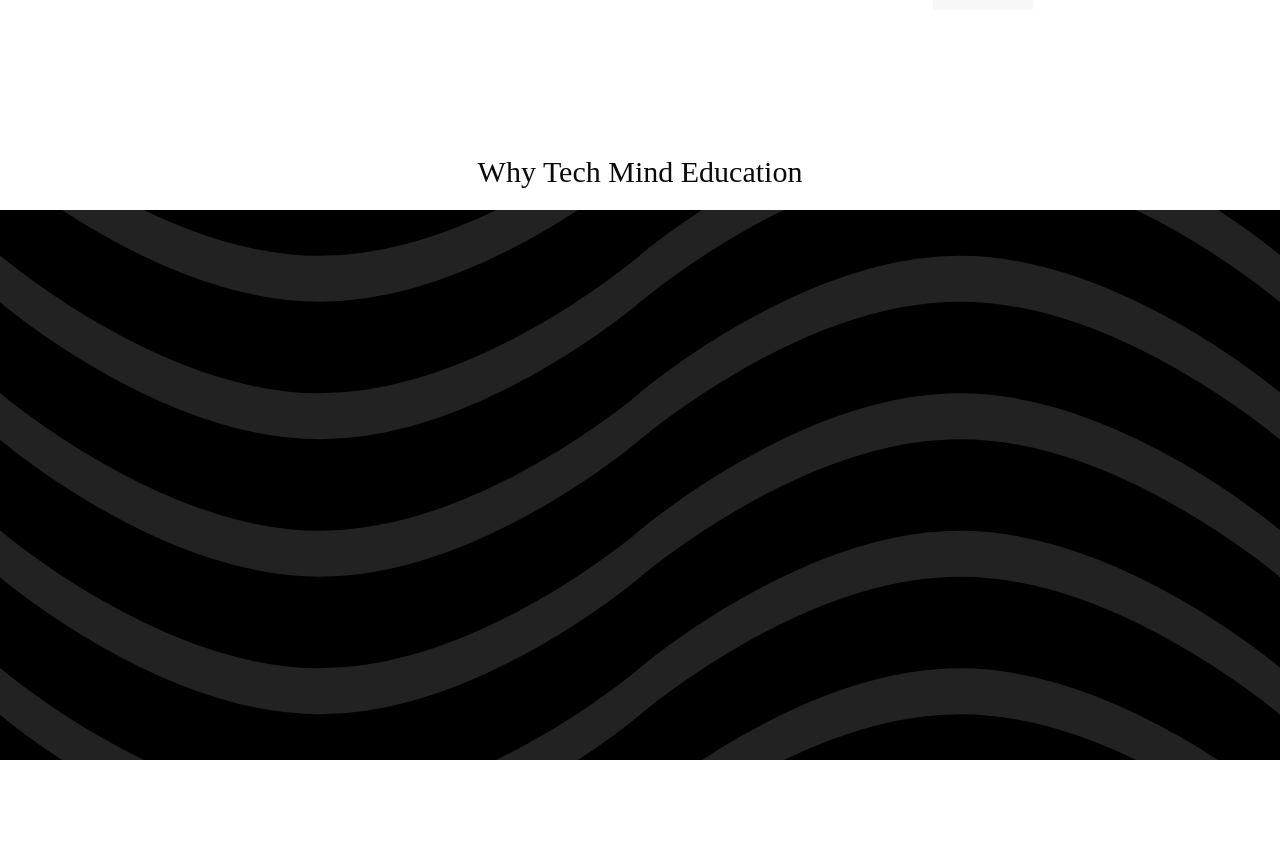
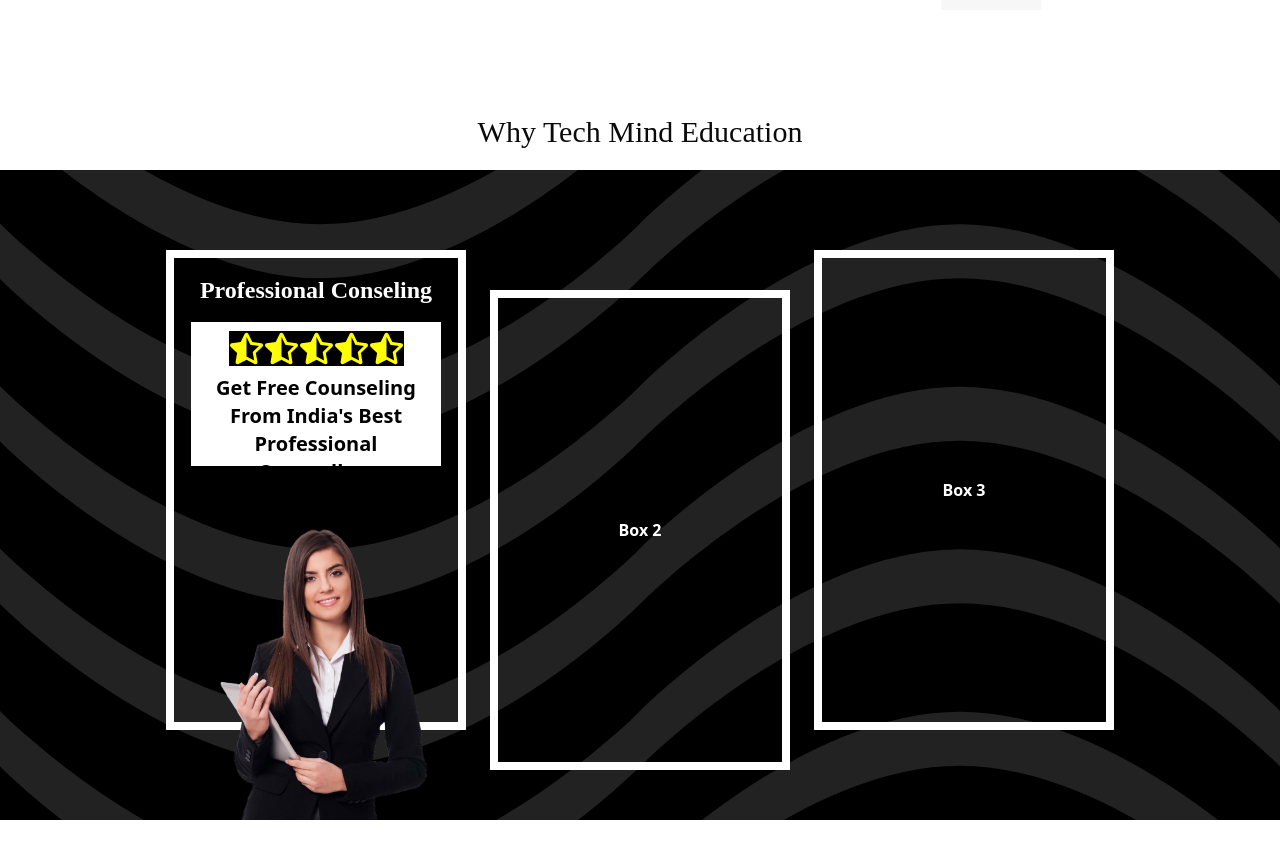
Before and after one commit to patilrohit1964/edu_sys, a React (Vite) app in the folder client/: page / in a window 1280 px wide. Shown: the part 1474-2332 px from the top of the page. Before the commit the page ends 2234 px from the top, so only its background shows below. Built offline with nearby package versions, Linux system fonts and the light colour scheme; grey boxes are pictures that could not be loaded.

Commit message:
done icon

```diff
--- a/client/src/pages/Home.jsx
+++ b/client/src/pages/Home.jsx
@@ -2,7 +2,7 @@
 import { FaLongArrowAltRight } from "react-icons/fa";
 import { Link } from 'react-router-dom';
 import Marquee from 'react-fast-marquee';
-
+import { FaStarHalfAlt } from "react-icons/fa";
 const Home = () => {
     return (
         <>
@@ -36,10 +36,10 @@
             </div>
             <h1 className='text-3xl md:text-5xl text-center mt-10 font-[agrandir]'>Top Hiring Companies</h1>
             <HiringCompanies />
-            <div className="mt-10">
+            <div>
                 <h1 className="text-3xl text-center font-[agrandir]">Why Tech Mind Education</h1>
 
-                <div className="h-[550px] overflow-hidden relative mt-5">
+                <div className="h-[650px] overflow-hidden relative mt-5">
                     <svg
                         xmlns="http://www.w3.org/2000/svg"
                         viewBox="0 0 1000 120"
@@ -56,7 +56,42 @@
                             <path d="M-500 135c0 0 125-30 250-30S0 135 0 135s125 30 250 30s250-30 250-30s125-30 250-30s250 30 250 30s125 30 250 30s250-30 250-30" />
                         </g>
                     </svg>
+                    {/* 4 boxes */}
+                    <div className="absolute top-0 left-0 w-full h-full flex flex-wrap items-center justify-center gap-6 p-10">
+                        <div className="h-[480px] w-[300px] border-8 border-white  text-center text-white font-bold py-4">
+                            <h2 className='text-2xl font-[agrandir] mb-4'>Professional Conseling</h2>
+                            <div className='h-36 w-[250px] bg-white border border-white m-auto'>
+                                <ul className='p-2'>
+                                    <li>
+                                        <div className='flex items-center justify-center'>
+                                            <FaStarHalfAlt color='yellow' size={35} className='border border-black bg-black' />
+                                            <FaStarHalfAlt color='yellow' size={35} className='border border-black bg-black' />
+                                            <FaStarHalfAlt color='yellow' size={35} className='border border-black bg-black' />
+                                            <FaStarHalfAlt color='yellow' size={35} className='border border-black bg-black' />
+                                            <FaStarHalfAlt color='yellow' size={35} className='border border-black bg-black' />
+                                        </div>
+                                        <p className='text-black text-xl pt-2 font-bold'>
+                                            Get Free Counseling From India's Best Professional Counsellers
+                                        </p>
+                                        <div>
+                                            <img src="./images/lady-bg.png" alt="" />
+                                        </div>
+                                    </li>
+                                </ul>
+                            </div>
+                        </div>
+                        <div className="h-[480px] w-[300px] border-8 border-white flex items-center justify-center text-white font-bold mt-20">
+                            Box 2
+                        </div>
+                        <div className="h-[480px] w-[300px] border-8 border-white flex items-center justify-center text-white font-bold">
+                            Box 3
+                        </div>
+                        <div className="h-[480px] w-[300px] border-8 border-white flex items-center justify-center text-white font-bold mt-20">
+                            Box 4
+                        </div>
+                    </div>
                 </div>
+                <div className='h-96'></div>
             </div>
 
         </>
```
Also changed, not shown: client/public/images/lady-bg.png (added), client/public/images/wavey-fingerprint.svg (deleted).
